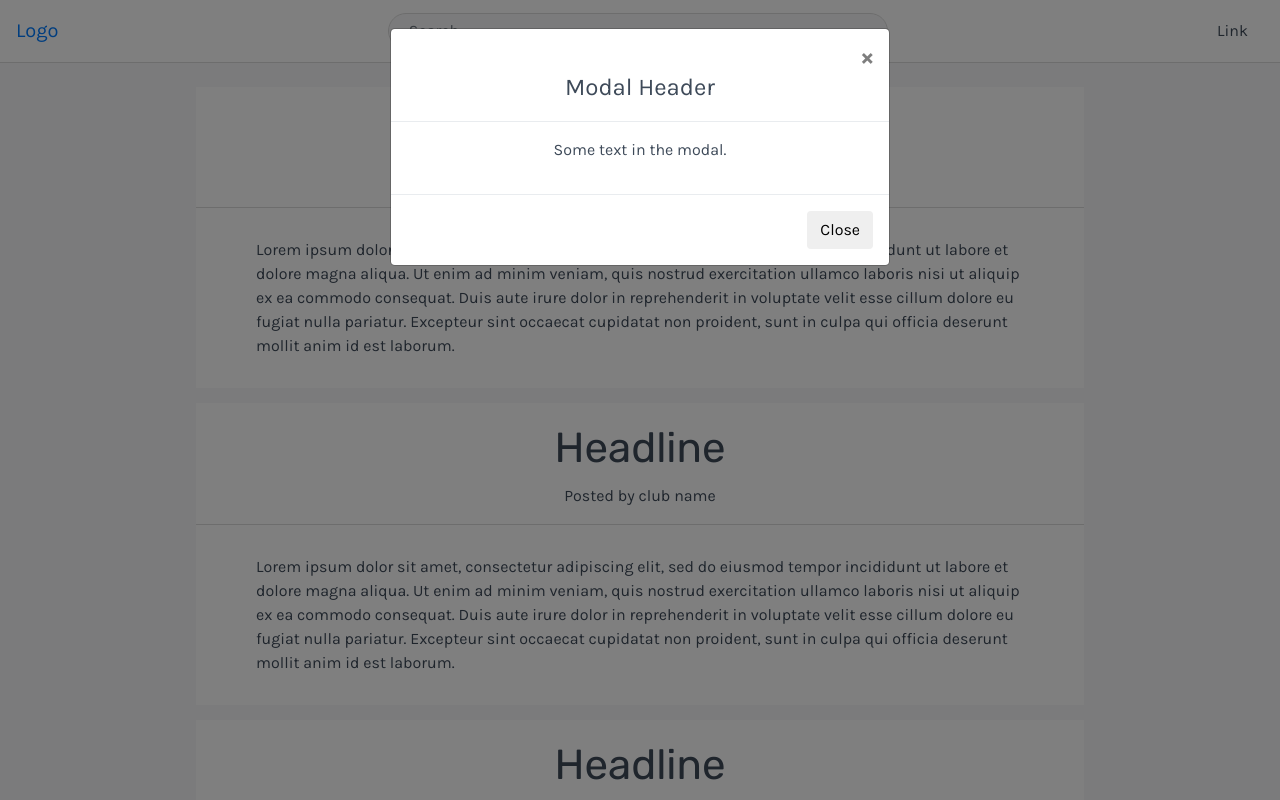
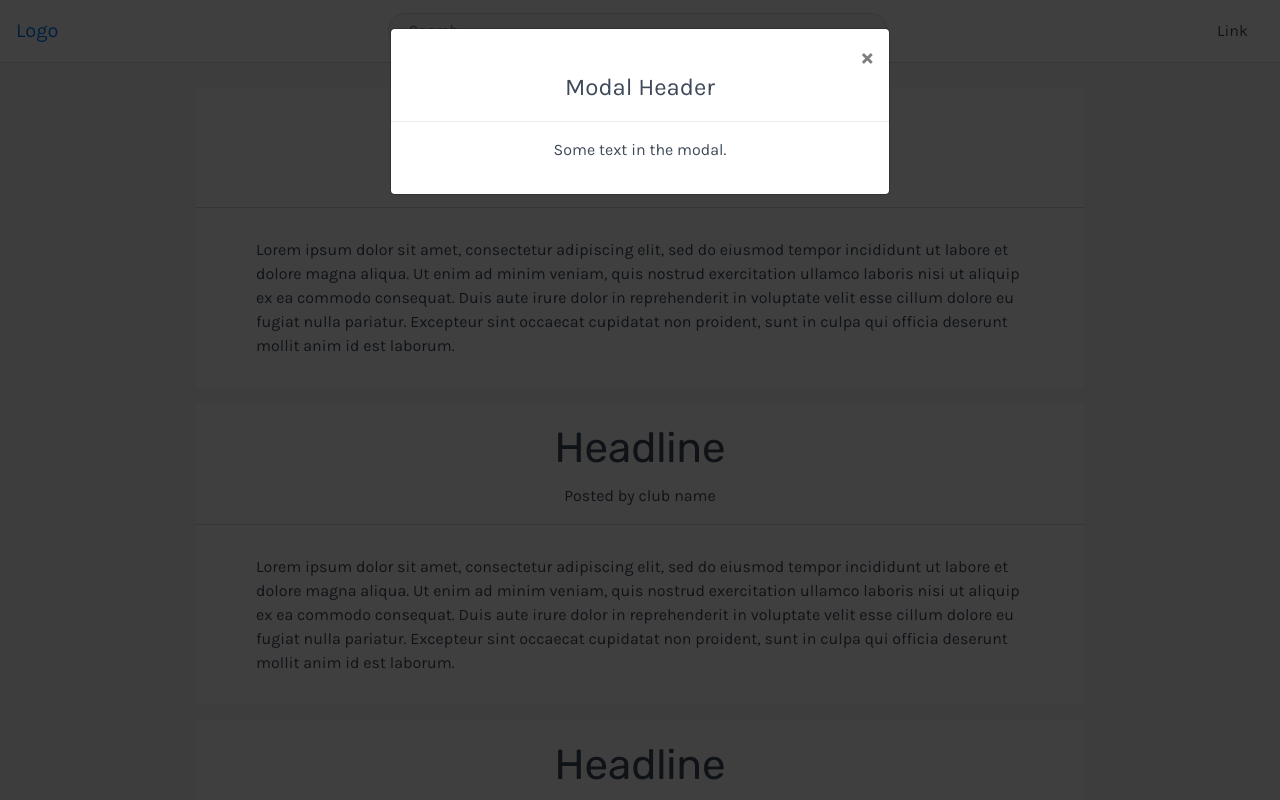
Before and after one commit to TetrisFan/wwthackcodingcolts, a PHP site: page /club-stream.html in a window 1280 px wide, after a click that opens the changed part. Run offline with PHP 8.4, Linux system fonts and the light colour scheme; some libraries are stand-ins or nearby versions.

Commit message:
Fixed modals

```diff
--- a/front-end/club-stream.html
+++ b/front-end/club-stream.html
@@ -41,7 +41,6 @@
       <!-- Modal -->
       <div class="modal fade" id="myModal1" role="dialog">
         <div class="modal-dialog">
-
           <!-- Modal content-->
           <div class="modal-content">
             <div class="modal-header d-flex flex-column align-items-center">
@@ -51,14 +50,10 @@
             <div class="modal-body">
               <p>Some text in the modal.</p>
             </div>
-            <div class="modal-footer">
-              <button type="button" class="btn btn-default" data-dismiss="modal">Close</button>
-            </div>
           </div>
 
         </div>
       </div>
-
     </div>
 
 
@@ -72,11 +67,9 @@
     </div>
 
         <div>
-
           <!-- Modal -->
           <div class="modal fade" id="myModal2" role="dialog">
             <div class="modal-dialog">
-
               <!-- Modal content-->
               <div class="modal-content">
                 <div class="modal-header d-flex flex-column align-items-center">
@@ -86,14 +79,9 @@
                 <div class="modal-body">
                   <p>Some text in the modal.</p>
                 </div>
-                <div class="modal-footer">
-                  <button type="button" class="btn btn-default" data-dismiss="modal">Close</button>
-                </div>
               </div>
-
             </div>
           </div>
-
         </div>
 
     <div class="headline-container"  data-toggle="modal" data-target="#myModal3">
@@ -106,11 +94,9 @@
     </div>
 
         <div>
-
           <!-- Modal -->
           <div class="modal fade" id="myModal3" role="dialog">
             <div class="modal-dialog">
-
               <!-- Modal content-->
               <div class="modal-content">
                 <div class="modal-header d-flex flex-column align-items-center">
@@ -120,14 +106,9 @@
                 <div class="modal-body">
                   <p>Some text in the modal.</p>
                 </div>
-                <div class="modal-footer">
-                  <button type="button" class="btn btn-default" data-dismiss="modal">Close</button>
-                </div>
               </div>
-
             </div>
           </div>
-
         </div>
 
     <div class="headline-container"  data-toggle="modal" data-target="#myModal4">
@@ -140,11 +121,9 @@
     </div>
 
         <div>
-
           <!-- Modal -->
           <div class="modal fade" id="myModal4" role="dialog">
             <div class="modal-dialog">
-
               <!-- Modal content-->
               <div class="modal-content">
                 <div class="modal-header d-flex flex-column align-items-center">
@@ -154,14 +133,9 @@
                 <div class="modal-body">
                   <p>Some text in the modal.</p>
                 </div>
-                <div class="modal-footer">
-                  <button type="button" class="btn btn-default" data-dismiss="modal">Close</button>
-                </div>
               </div>
-
             </div>
           </div>
-
         </div>
 
     <div class="headline-container" data-toggle="modal" data-target="#myModal5">
@@ -174,11 +148,9 @@
     </div>
 
         <div>
-
           <!-- Modal -->
           <div class="modal fade" id="myModal5" role="dialog">
             <div class="modal-dialog">
-
               <!-- Modal content-->
               <div class="modal-content">
                 <div class="modal-header d-flex flex-column align-items-center">
@@ -188,14 +160,9 @@
                 <div class="modal-body">
                   <p>Some text in the modal.</p>
                 </div>
-                <div class="modal-footer">
-                  <button type="button" class="btn btn-default" data-dismiss="modal">Close</button>
-                </div>
               </div>
-
             </div>
           </div>
-
         </div>
 
   </main>
--- a/front-end/styles.css
+++ b/front-end/styles.css
@@ -354,7 +354,9 @@ input.checkbox:checked + label:before {
   border: 0;
 }
 
+
+
 .modal-dialog {
-  width: 80%;
+  width: 100%;
   align-self: baseline;
 }
```
